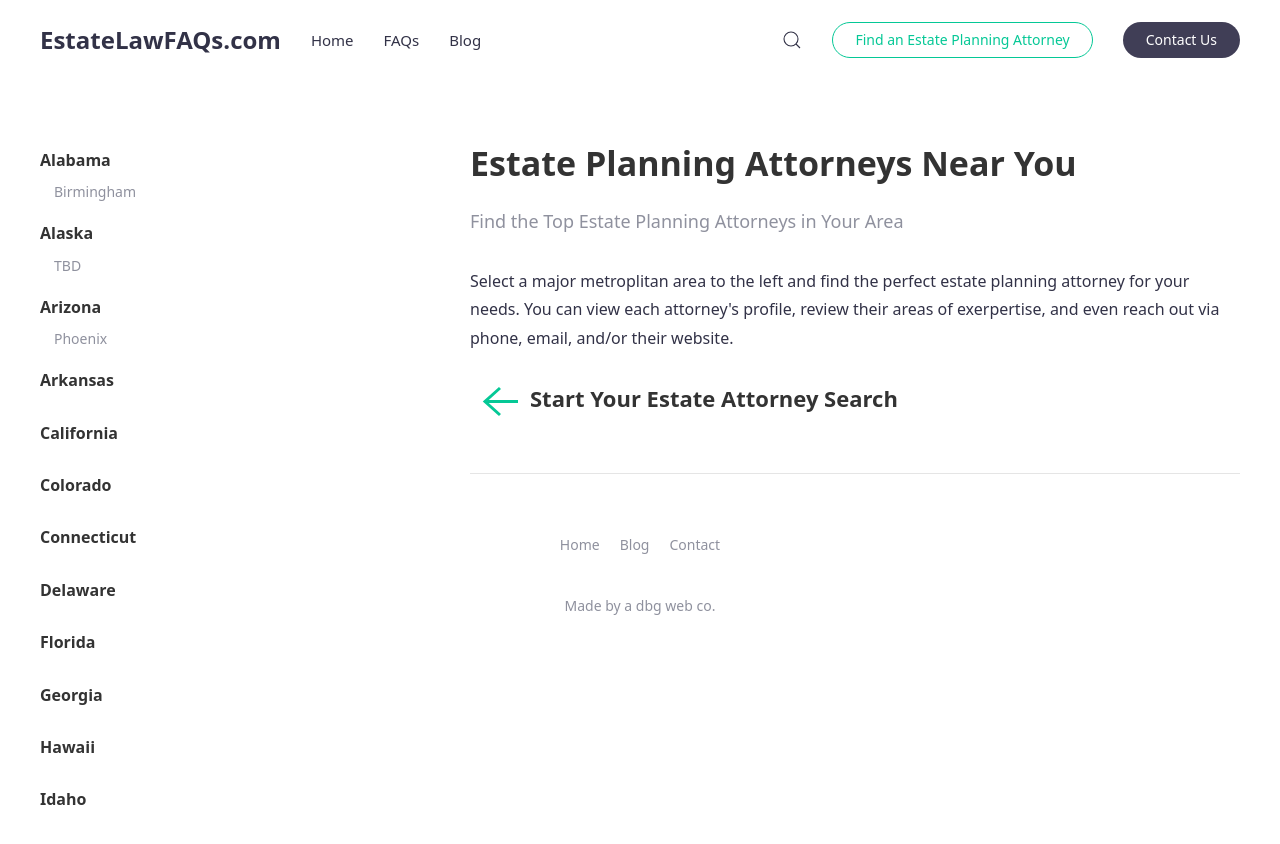
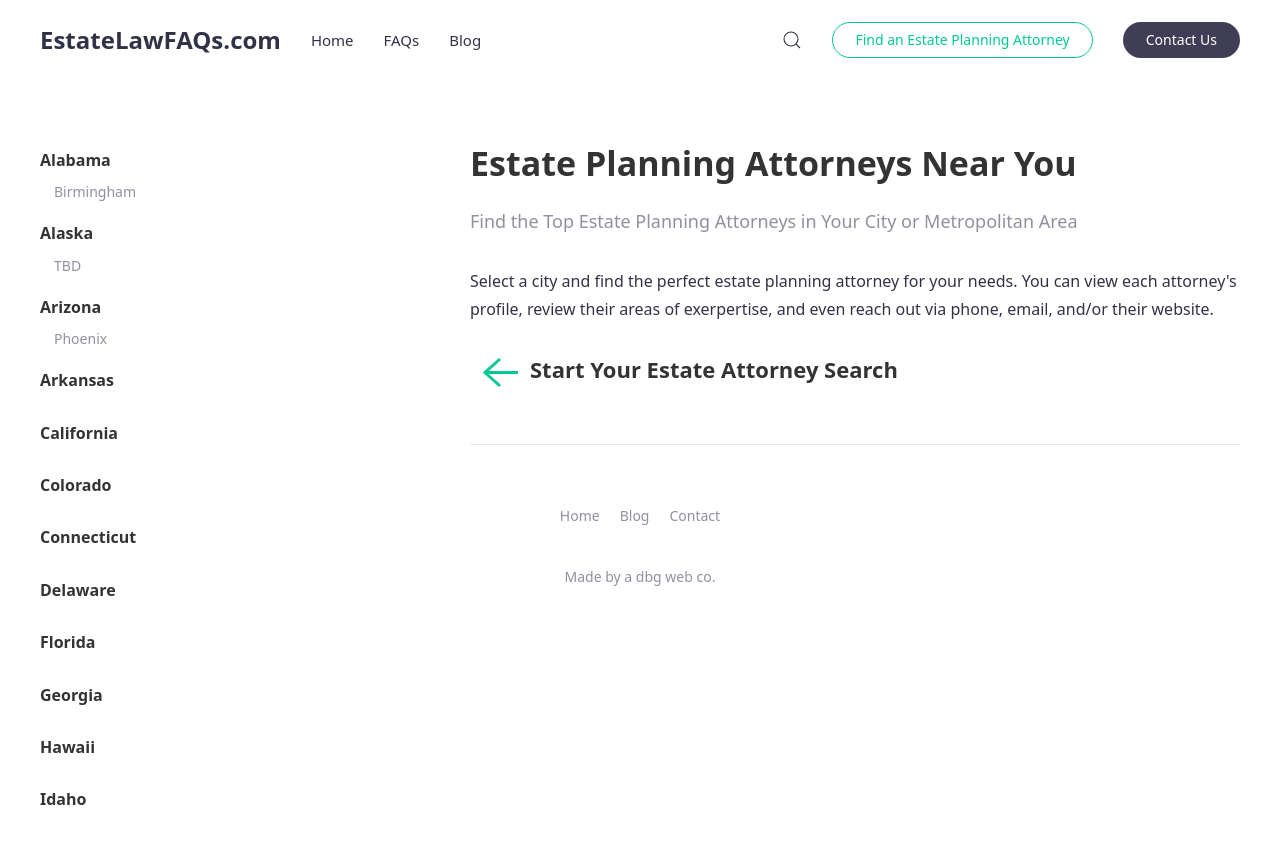
Before and after one commit to zac-heisey/docs-jekyll-theme, a Jekyll site: the page built from estate-planning-attorneys.html, in a window 1280 px wide. Shown: the top 844 px of the page. Built offline with Jekyll 4.4.1, drawn with Linux system fonts in a browser that asks for light colours.

Commit message:
update intro paragraph

```diff
--- a/estate-planning-attorneys.html
+++ b/estate-planning-attorneys.html
@@ -29,10 +29,10 @@ layout: default
           <div id="attorney-data">
             <h1 class="uk-article-title">Estate Planning Attorneys Near You</h1>
 
-            <p class="uk-text-lead uk-text-muted">Find the Top Estate Planning Attorneys in Your Area</p>
+            <p class="uk-text-lead uk-text-muted">Find the Top Estate Planning Attorneys in Your City or Metropolitan Area</p>
 
             <div class="article-content link-primary">
-              <p style="margin-top: 2rem;">Select a major metroplitan area to the left and find the perfect estate planning attorney for your needs. You can view each attorney's profile, review their areas of exerpertise, and even reach out via phone, email, and/or their website.</p>
+              <p style="margin-top: 2rem;">Select a city and find the perfect estate planning attorney for your needs. You can view each attorney's profile, review their areas of exerpertise, and even reach out via phone, email, and/or their website.</p>
               <span data-uk-icon="icon: arrow-left; ratio: 3" style="color: #05c896;"></span><h3 style="display: inline;">Start Your Estate Attorney Search</h3>
             </div>
           </div>
```
